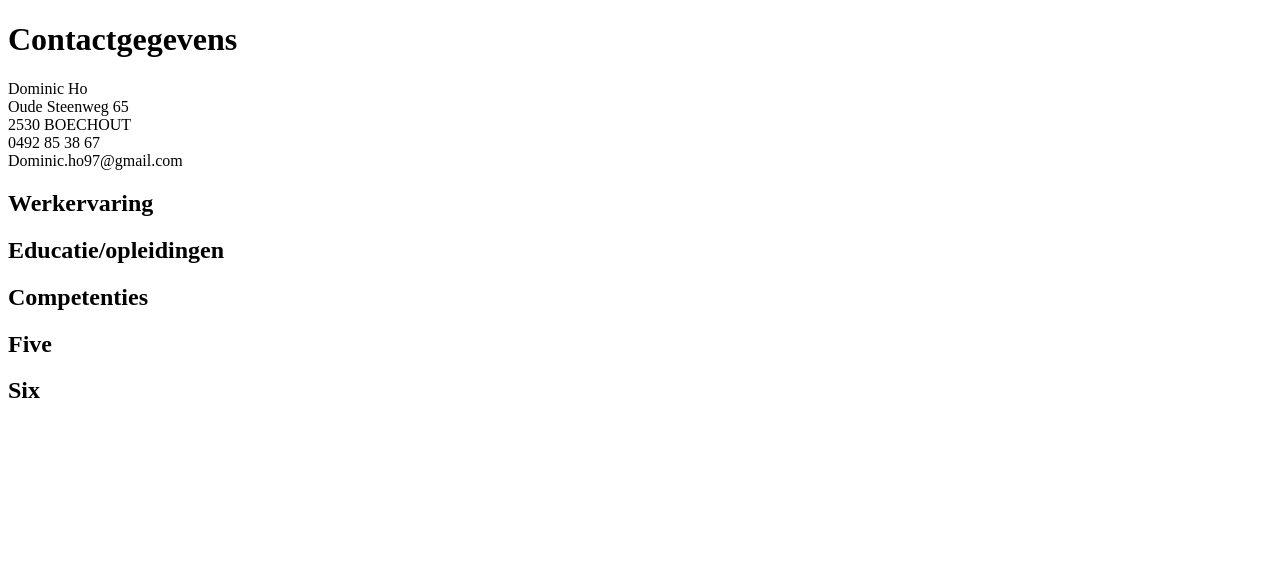
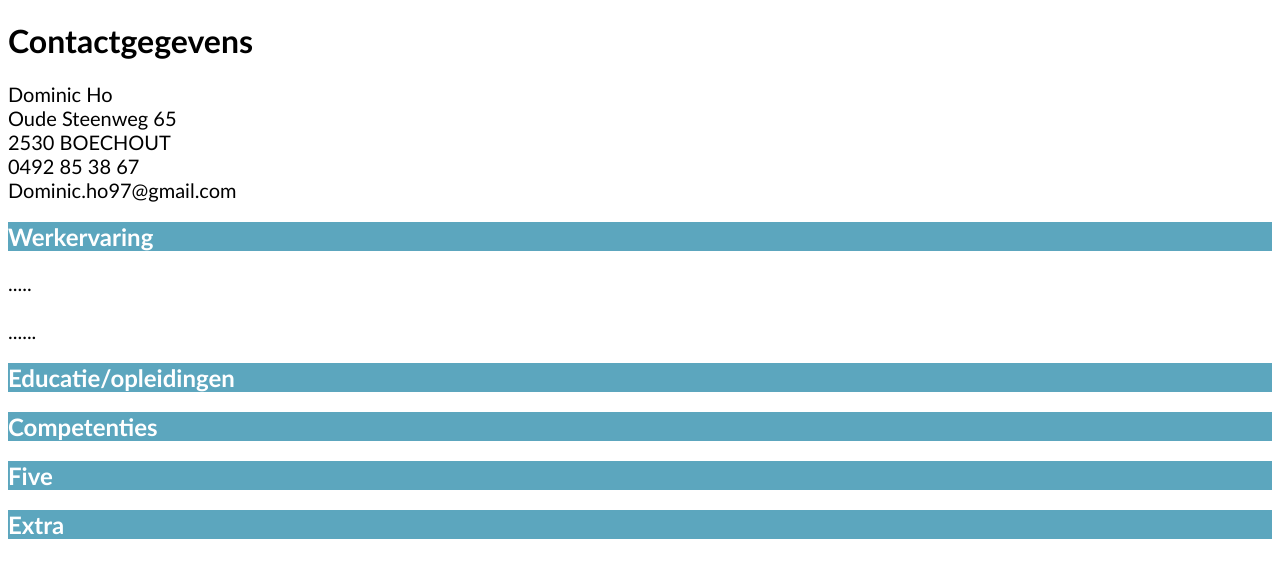
Before and after one commit to dominicho97/Mijn-CV, a plain HTML site: page index.html in a window 1280 px wide. Drawn offline with Linux system fonts and the light colour scheme.

Commit message:
changed font from .container to Calibri

```diff
--- a/index.html
+++ b/index.html
@@ -23,10 +23,14 @@
 
   <div class="two"><h2>Werkervaring</h2></div>
 
+  <p> .....<br>
+  <br>......<br>
+
   <div class="three"><h2>Educatie/opleidingen<h2></div>
+
   <div class="four"><h2>Competenties</h2></div>
   <div class="five"><h2>Five</h2></div>
-  <div class="six"><h2>Six</h2></div>
+  <div class="six"><h2>Extra</h2></div>
 </div>
 
 
--- a/style.css
+++ b/style.css
@@ -0,0 +1,22 @@
+
+
+
+  h2{
+    -webkit-text-fill-color: white;
+    background: rgb(92, 166, 190);
+  }
+
+
+
+  p{
+    font-size: 20px;
+  }
+
+
+.one{
+  font-family:
+}
+
+.container{
+  font-family: 'Gill Sans', 'Gill Sans MT', Calibri, 'Trebuchet MS', sans-serif;
+}
```
